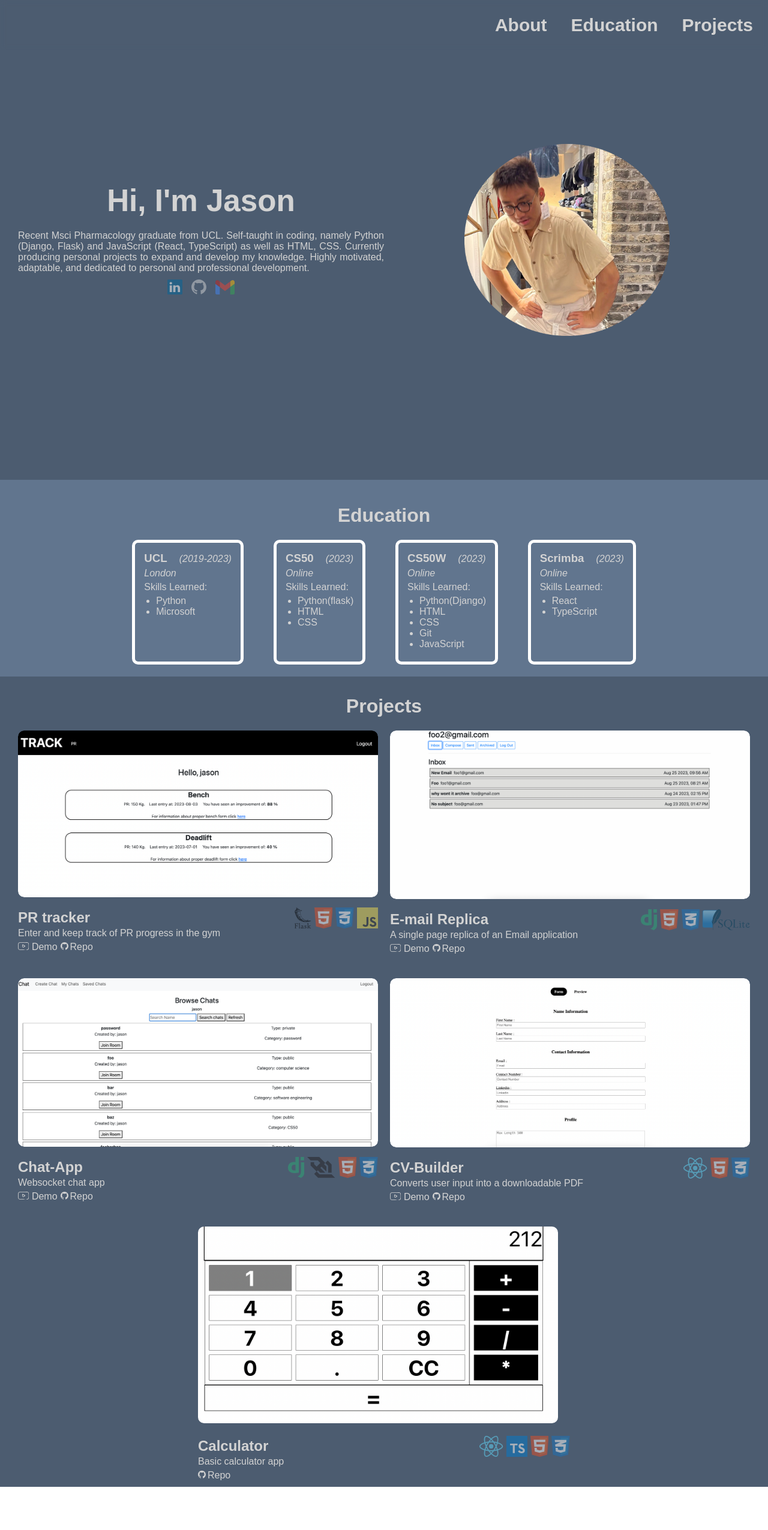
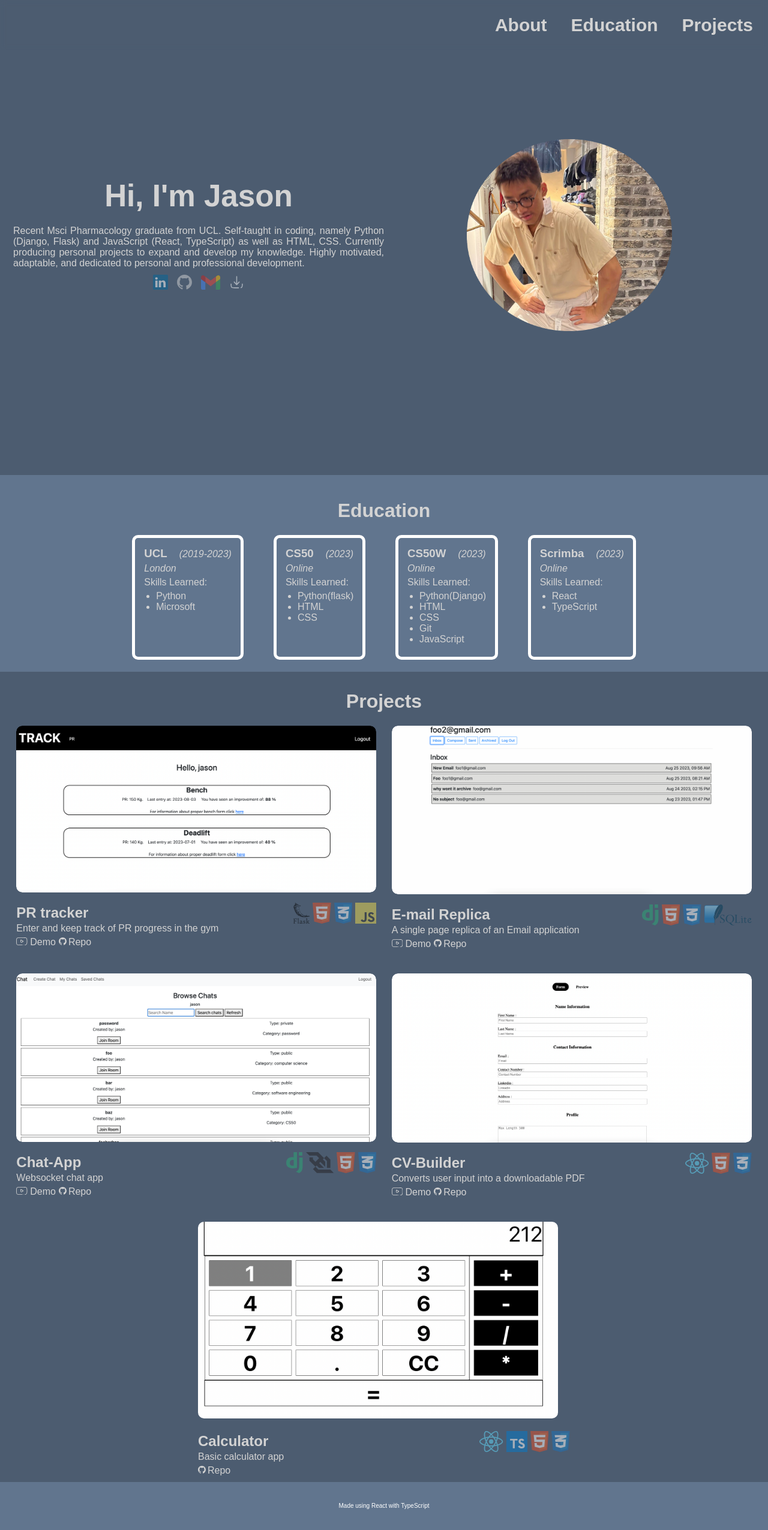
Before and after one commit to JC33340/portfolioPage, a React (Create React App) app in the folder portfolio-page/: page / in a window 1280 px wide. Shown: the whole page at 60% size. Before the commit the page ends 2479 px from the top, so only its background shows below. Built offline with nearby package versions, Linux system fonts and the light colour scheme.

Commit message:
finished download CV button, added footer

```diff
--- a/portfolio-page/src/App.css
+++ b/portfolio-page/src/App.css
@@ -1,4 +1,4 @@
-.body{
+body{
   margin:-8px;
   font-family: Arial, Helvetica, sans-serif;
   color: #D3D3D3;
@@ -127,6 +127,12 @@ html{
 
 .about-svg-item:hover div{
   visibility: visible;
+}
+
+.logo-dowload d{
+  fill: white;
+  stroke: white;
+  background-color: red;
 }
 
 .education-section{
@@ -307,6 +313,15 @@ html{
   }
 }
 
+footer{
+  display: flex;
+  justify-content: center;
+  align-items: center;
+  background-color: #61758E;
+  color:white;
+  height:5rem;
+  font-size: 10px;
+}
 
 @keyframes entranceLeft{
   from{
--- a/portfolio-page/src/App.tsx
+++ b/portfolio-page/src/App.tsx
@@ -5,15 +5,18 @@ import Header from './components/Header';
 import About from './components/About';
 import Education from './components/Education';
 import Projects from './components/Projects';
+import Footer from './components/Footer';
 
 function App() {
   return (
-    <div className='body'>
+    <>
       <Header />
       <About />
       <Education />
       <Projects />
-    </div>
+      <Footer />
+    </>
+
   );
 }
 
--- a/portfolio-page/src/components/About.tsx
+++ b/portfolio-page/src/components/About.tsx
@@ -1,6 +1,7 @@
 import React from "react";
 import face from "../photos/face.png"
-import { LogoLinkedin,LogoGithub,LogoGmail} from "./Logos";
+import { LogoLinkedin,LogoGithub,LogoGmail,LogoDownload} from "./Logos";
+import CV from "../photos/Ho Wa Chan CV.png"
 
 export default function About(){
 
@@ -36,6 +37,13 @@ export default function About(){
                         <LogoGmail onclick = {onClick} onmouseover={onmouseover} />
                         <div>{clipboardText}</div>
                     </div>
+                    <div className="about-svg-item">
+                        <a href = {CV} download className="logo-download">
+                            <LogoDownload />
+                        </a>
+                        <div>Download CV</div>
+                    </div>
+
                 </div>
             </div>
             <div className="about-item">
--- /dev/null
+++ b/portfolio-page/src/components/Footer.tsx
@@ -0,0 +1,9 @@
+import React from "react";
+
+export default function Footer(){
+    return(
+        <footer>
+            Made using React with TypeScript
+        </footer>
+    )
+}
--- a/portfolio-page/src/components/Logos.tsx
+++ b/portfolio-page/src/components/Logos.tsx
@@ -116,4 +116,13 @@ function LogoGmail({onclick,onmouseover}:{onclick:()=>void,onmouseover:()=>void}
     )
 }
 
-export {LogoGmail,LogoJavascript,LogoReact,LogoFlask,LogoDjango,LogoTypscript,LogoHTML,LogoCSS,LogoGithub,LogoYoutube,LogoLinkedin,LogoWebsocket,LogoSQLite}
+function LogoDownload(){
+    return(
+        <svg viewBox="0 0 24 24" fill="#fff" xmlns="http://www.w3.org/2000/svg">
+    <path d="M12 3V16M12 16L16 11.625M12 16L8 11.625" stroke="#fff" stroke-width="1.5" stroke-linecap="round" stroke-linejoin="round"/>
+    <path d="M15 21H9C6.17157 21 4.75736 21 3.87868 20.1213C3 19.2426 3 17.8284 3 15M21 15C21 17.8284 21 19.2426 20.1213 20.1213C19.8215 20.4211 19.4594 20.6186 19 20.7487" stroke="#fff" stroke-width="1.5" stroke-linecap="round" stroke-linejoin="round"/>
+    </svg>
+    )
+}
+
+export {LogoDownload,LogoGmail,LogoJavascript,LogoReact,LogoFlask,LogoDjango,LogoTypscript,LogoHTML,LogoCSS,LogoGithub,LogoYoutube,LogoLinkedin,LogoWebsocket,LogoSQLite}
```
Also changed, not shown: portfolio-page/src/photos/Ho Wa Chan CV.png (added).
